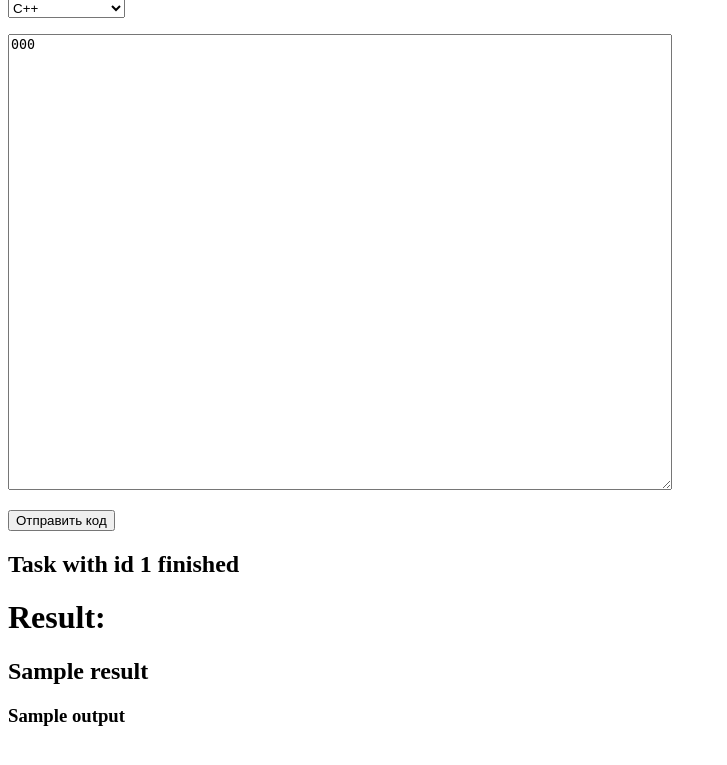
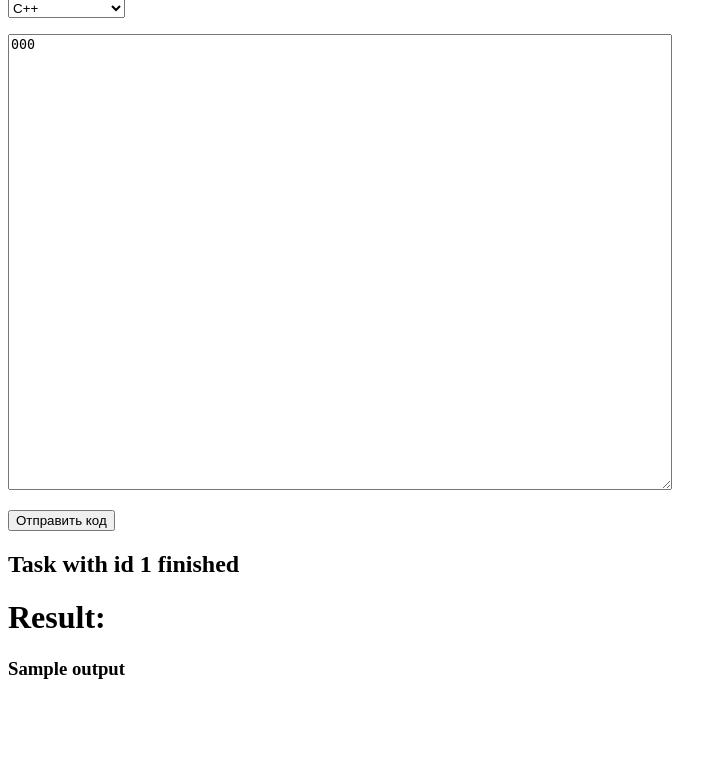
Before and after one commit to justnik98/autolab, a FastAPI app: template templates/op.html in a window 1280 px wide. Shown: the part 17-782 px from the top of the page, without its empty margins (0-727 px from the left). Run offline with FastAPI, Linux system fonts and the light colour scheme; the template is opened without the code that fills it: most values are stand-ins (such as "Sample title", 1, 10 or a date in 2020).

Commit message:
Исправлен вывод результатов тестов

```diff
--- a/main.py
+++ b/main.py
@@ -70,9 +70,8 @@ async def post_code(request: Request, stud_id: Union[int, None] = None, code=For
     output = file.read()
     file.close()
     shutil.rmtree(path)
-    result = "Not Passed"
     return templates.TemplateResponse(name="op.html",
-                                      context={"request": request, "id": id, "result": result, "output": output,
+                                      context={"request": request, "id": id, "output": output,
                                                "code": code})
     # return RedirectResponse("/op", status_code=302)
 
--- a/templates/op.html
+++ b/templates/op.html
@@ -24,7 +24,6 @@
     <div>
         <h2>Task with id {{id}} finished</h2>
         <h1> Result: </h1>
-        <h2> {{result}}</h2>
         <div>
             <h3>
                 {{output}}
```
